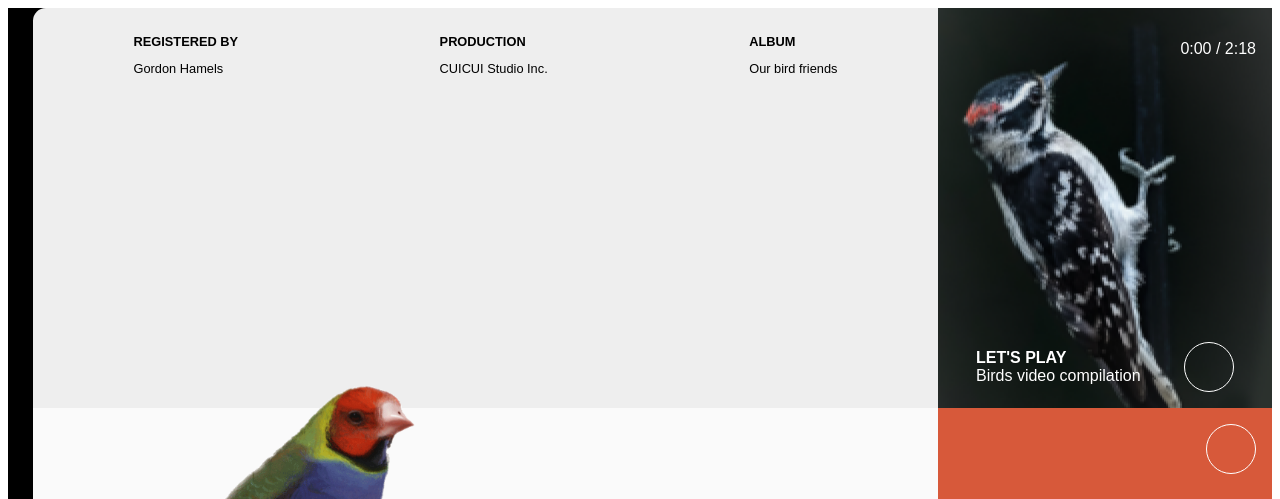
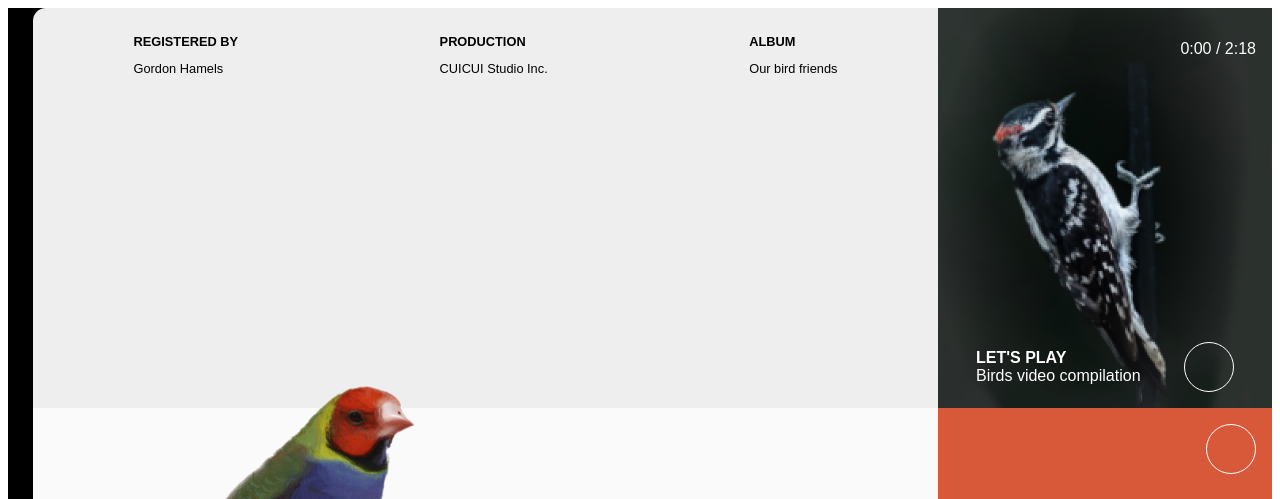
Before and after one commit to Shishouille/static-portfolio, a Gatsby site: page /nightingale in a window 1280 px wide. Shown: the top 499 px of the page. Built offline with nearby package versions, Linux system fonts and the light colour scheme; Gatsby itself is replaced by a stand-in of ours.

Commit message:
:bug: added cover to bg for player

```diff
--- a/src/components/Nightingale/Credits.js
+++ b/src/components/Nightingale/Credits.js
@@ -34,6 +34,7 @@ const StyledCredits = styled.div`
     justify-content: space-between;
     width: 25%;
     background-image: url(${bird2});
+    background-size: cover;
     background-position: center;
     padding: 1em;
     .time {
```
